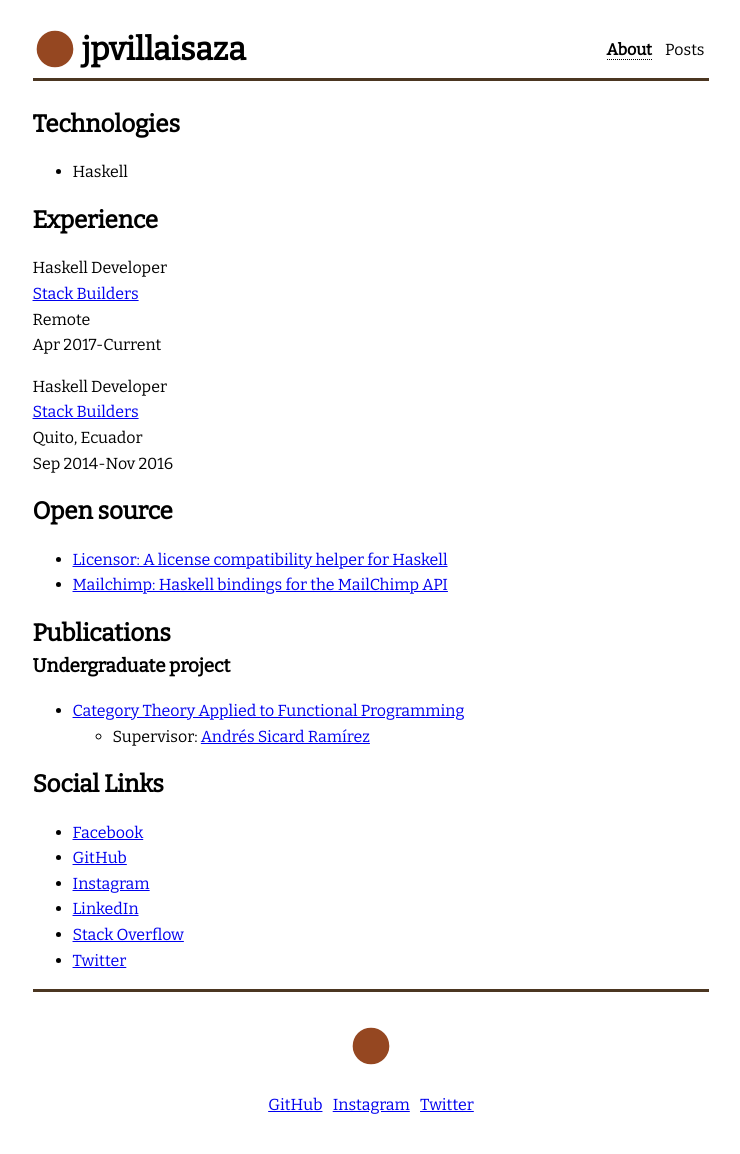
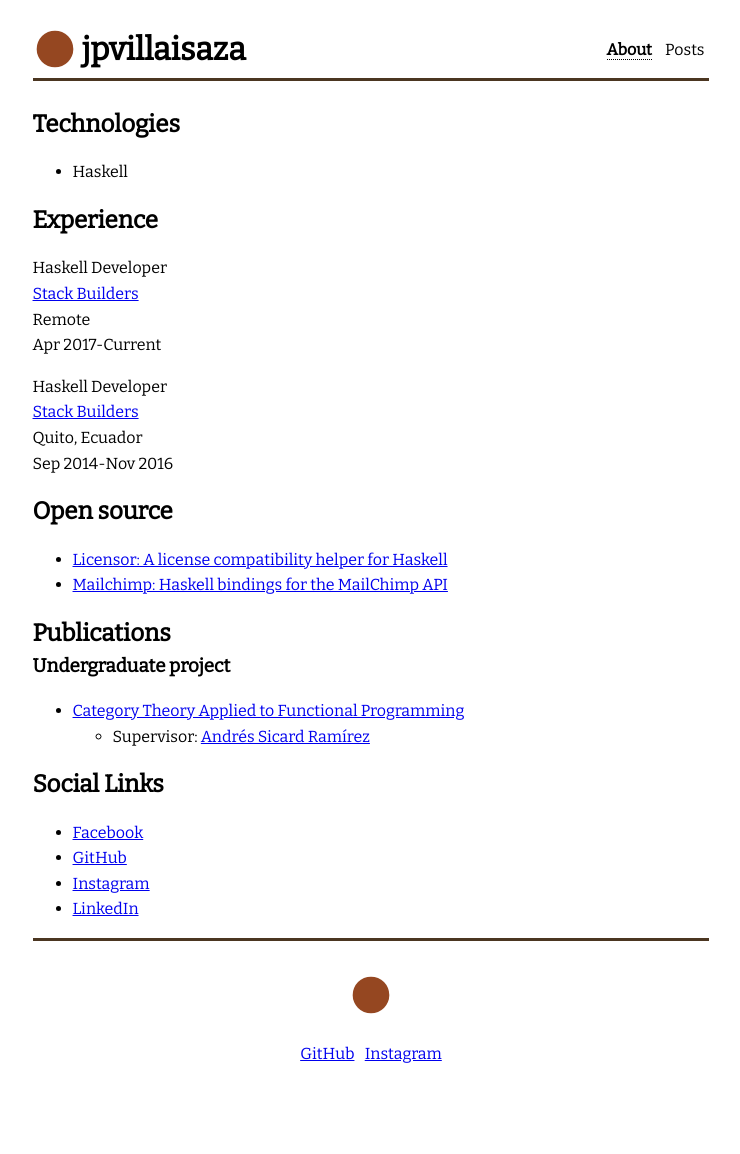
Before and after one commit to jpvillaisaza/jpvillaisaza.github.io, a Jekyll site: the page built from _pages/about.html, in a window 1280 px wide. Shown: the whole page, without its empty margins (269-1009 px from the left). Built offline with Jekyll 4.4.1, drawn with Linux system fonts in a browser that asks for light colours; after the commit the page ends 1103 px from its top, so only the background shows below that.

Commit message:
Remove Stack Overflow and Twitter

```diff
--- a/_layouts/default.html
+++ b/_layouts/default.html
@@ -67,11 +67,6 @@
               Instagram
             </a>
           </li>
-          <li>
-            <a href="https://twitter.com/jpvillaisaza">
-              Twitter
-            </a>
-          </li>
         </ul>
       </div>
     </footer>
--- a/_pages/about.html
+++ b/_pages/about.html
@@ -95,15 +95,5 @@ permalink: /about/
         LinkedIn
       </a>
     </li>
-    <li>
-      <a href="https://stackoverflow.com/story/jpvillaisaza">
-        Stack Overflow
-      </a>
-    </li>
-    <li>
-      <a href="https://twitter.com/jpvillaisaza">
-        Twitter
-      </a>
-    </li>
   </ul>
 </section>
```
